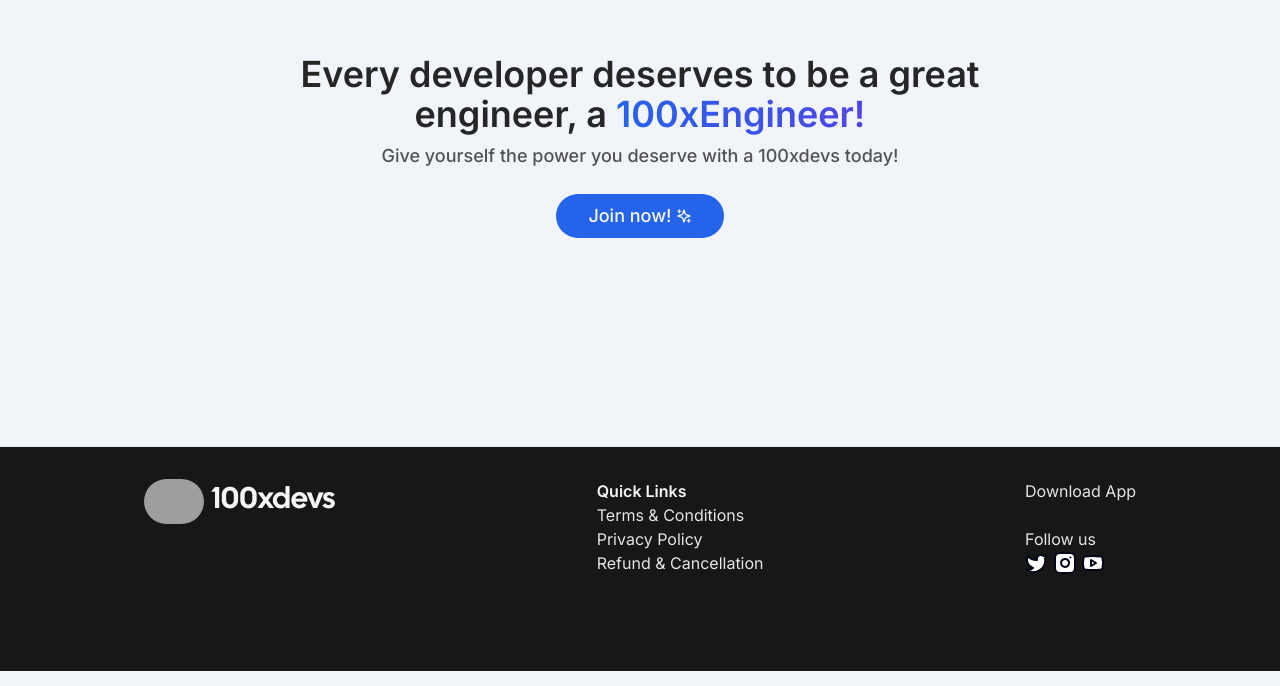
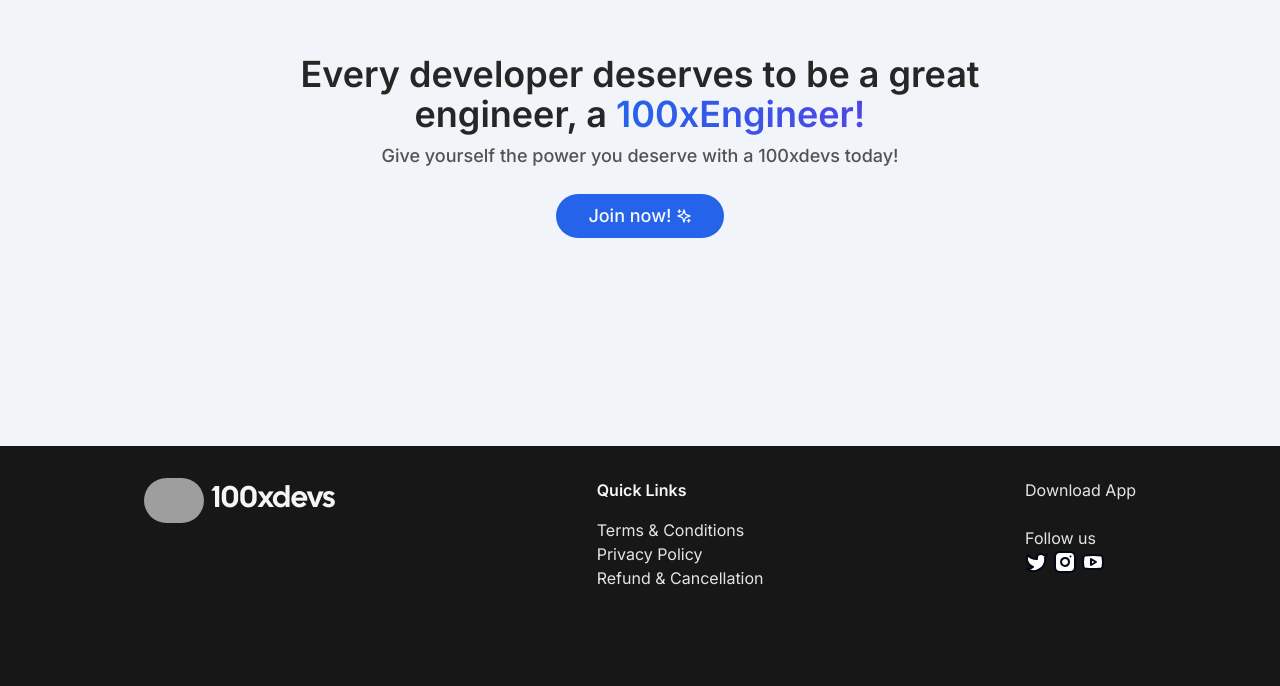
Before and after one commit to tanayvaswani/100xdevs-website, a Next.js app: page / in a window 1280 px wide. Shown: the part 4650-5336 px from the top of the page. Built offline with nearby package versions, Linux system fonts and the light colour scheme; grey boxes are pictures that could not be loaded.

Commit message:
fix: footer

```diff
--- a/components/footer/footer.tsx
+++ b/components/footer/footer.tsx
@@ -1,22 +1,15 @@
 import Link from "next/link";
 import LogoLight from "../logo/logo-light";
-import {
-  Instagram,
-  LocateFixed,
-  PlaySquare,
-  PlaySquareIcon,
-  TwitterIcon,
-  Youtube,
-} from "lucide-react";
+import { Instagram, TwitterIcon, Youtube } from "lucide-react";
 
 const Footer = () => {
   return (
-    <div className="bottom-0 border-t w-full p-4 bg-neutral-900 px-6 lg:px-36">
+    <div className="bottom-0 w-full p-4 bg-neutral-900 px-6 lg:px-36">
       <div className="md:max-w-screen-2xl mt-4 mb-20 mx-auto flex flex-col lg:flex-row items-start justify-between w-full">
         <LogoLight />
 
         <div className="flex flex-col justify-center my-8 lg:my-0">
-          <h3 className="font-semibold text-neutral-100">Quick Links</h3>
+          <h3 className="font-semibold text-neutral-100 mb-4">Quick Links</h3>
           <Link href={"/tnc"} className="hover:text-blue-500 text-neutral-200">
             Terms & Conditions
           </Link>
```
